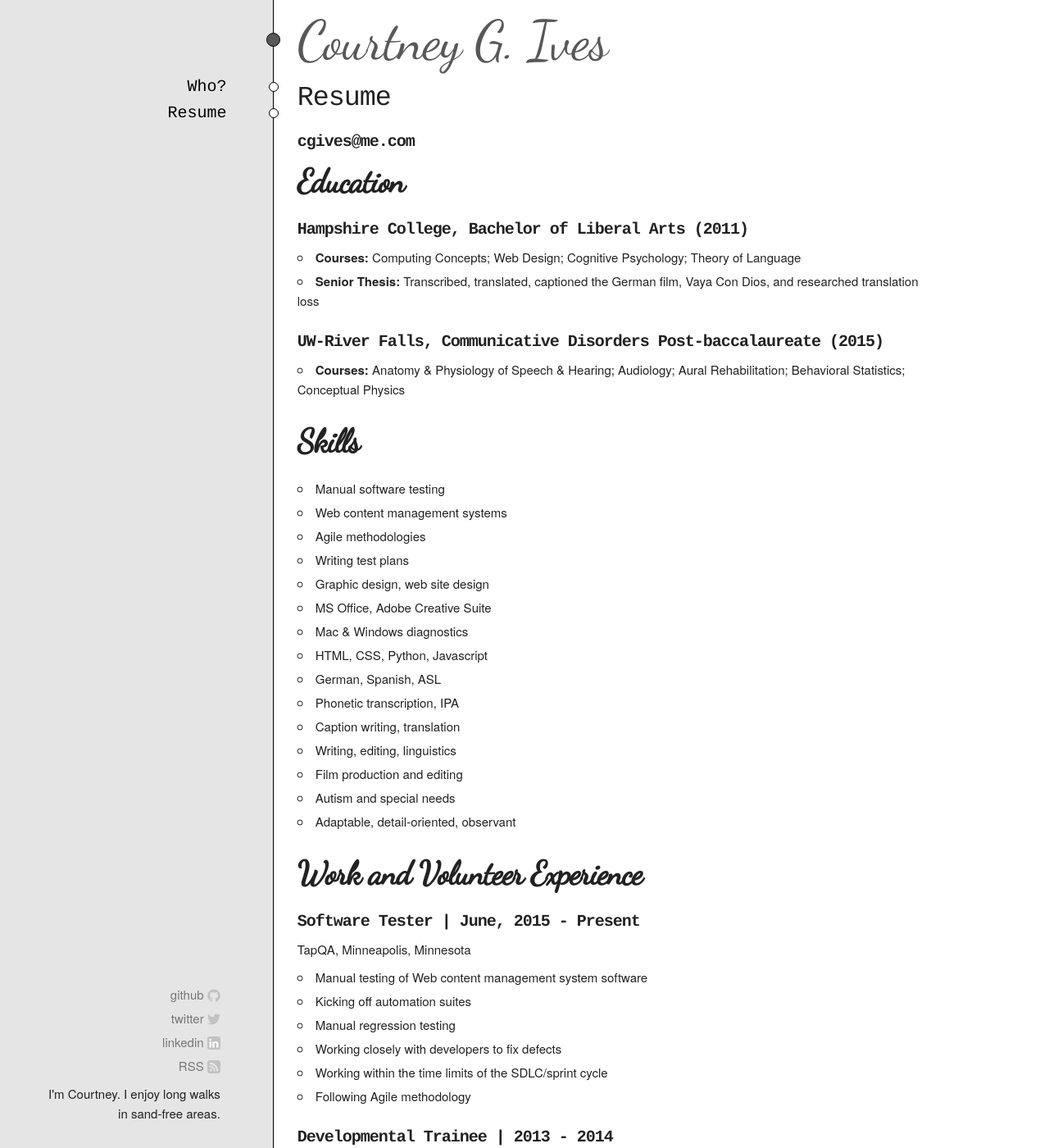
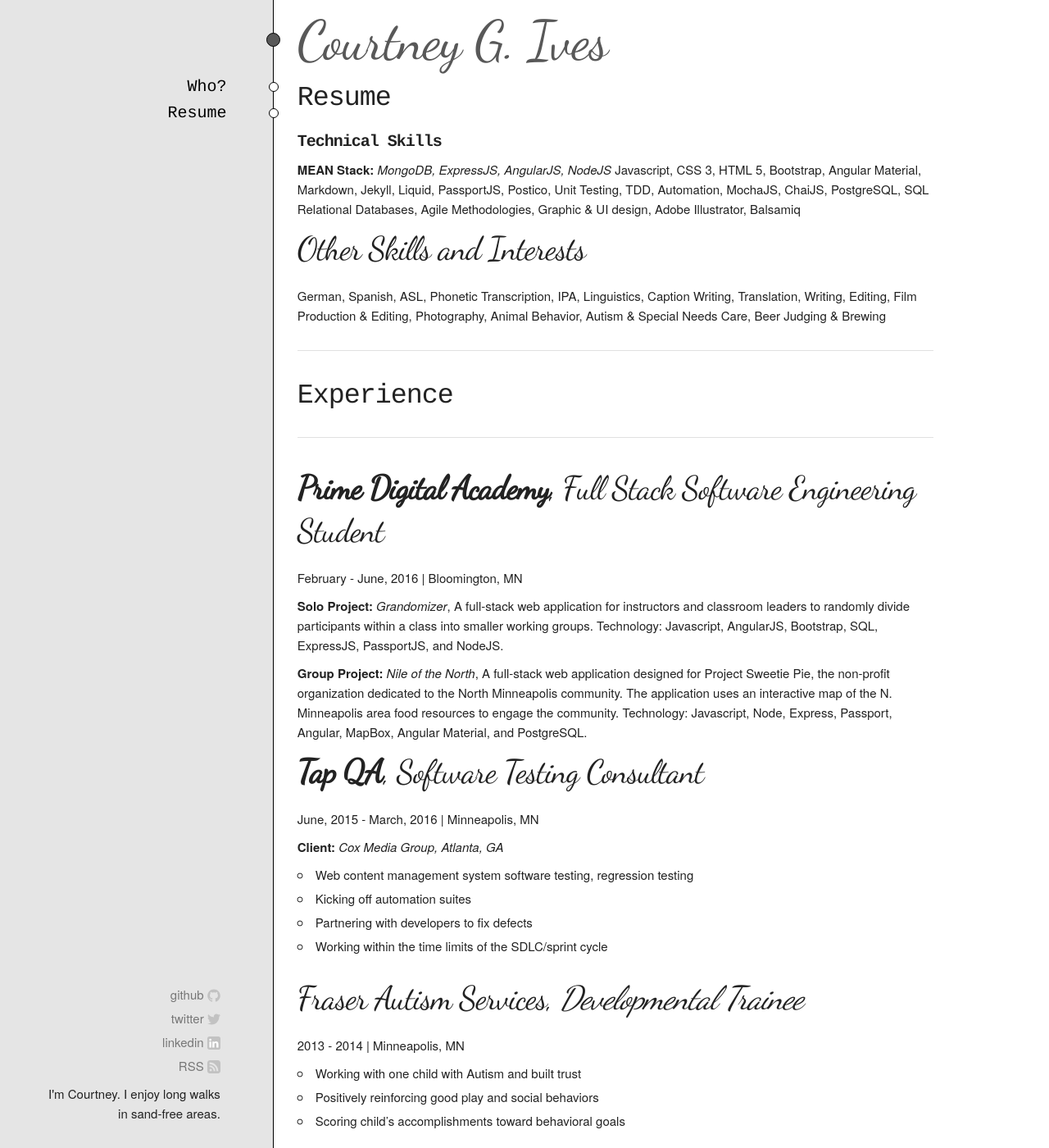
Before and after one commit to courtneygives/courtneygives.github.io, a Jekyll site: the page built from resume.markdown, in a window 1280 px wide and 1400 px high. Shown: the whole window at 82% size. Built offline with Jekyll 4.4.1, drawn with Linux system fonts in a browser that asks for light colours; a file with an impossible date is left out; some of the changed text lies outside the part shown.

Commit message:
new post, updated resume

```diff
--- a/_drafts/2015-06-javascript project 1.markdown
+++ /dev/null
@@ -1,6 +0,0 @@
----
-layout: post
-title:  "a little JavaScript project"
-date:   2015-06-15 12:00:00
-categories: projects
----
--- a/resume.markdown
+++ b/resume.markdown
@@ -4,94 +4,100 @@
 permalink: /resume/
 ---
 
-## cgives@me.com
 
-### **Education**
+## Technical Skills
 
-## Hampshire College, Bachelor of Liberal Arts (2011)
+**MEAN Stack:** *MongoDB, ExpressJS, AngularJS, NodeJS*
+Javascript, CSS 3, HTML 5, Bootstrap, Angular Material, Markdown, Jekyll, Liquid, PassportJS, Postico, Unit Testing, TDD, Automation, MochaJS, ChaiJS, PostgreSQL, SQL Relational Databases, Agile Methodologies, Graphic & UI design, Adobe Illustrator, Balsamiq
 
-- **Courses:**
-Computing Concepts; Web Design; Cognitive Psychology; Theory of Language
-- **Senior Thesis:** Transcribed, translated, captioned the German film, Vaya Con Dios, and researched translation loss
+### Other Skills and Interests
 
-## UW-River Falls, Communicative Disorders Post-baccalaureate (2015)
+German, Spanish, ASL, Phonetic Transcription, IPA, Linguistics, Caption Writing, Translation, Writing, Editing, Film Production & Editing, Photography, Animal Behavior, Autism & Special Needs Care, Beer Judging & Brewing
 
-- **Courses:** Anatomy & Physiology of Speech & Hearing; Audiology; Aural Rehabilitation; Behavioral Statistics; Conceptual Physics
+---
+# Experience
+---
 
-### **Skills**
+### **Prime Digital Academy**, Full Stack Software Engineering Student
+February - June, 2016 | Bloomington, MN
 
-- Manual software testing
-- Web content management systems
-- Agile methodologies
-- Writing test plans
-- Graphic design, web site design
-- MS Oﬃce, Adobe Creative Suite
-- Mac & Windows diagnostics
-- HTML, CSS, Python, Javascript
-- German, Spanish, ASL
-- Phonetic transcription, IPA
-- Caption writing, translation
-- Writing, editing, linguistics
-- Film production and editing
-- Autism and special needs
-- Adaptable, detail-oriented, observant
+**Solo Project:** *Grandomizer*, A full-stack web application for instructors and classroom leaders to randomly divide participants within a class into smaller working groups. Technology: Javascript, AngularJS, Bootstrap, SQL, ExpressJS, PassportJS, and NodeJS.
 
-### **Work and Volunteer Experience**
+**Group Project:** *Nile of the North*, A full-stack web application designed for Project Sweetie Pie, the non-profit organization dedicated to the North Minneapolis community. The application uses an interactive map of the N. Minneapolis area food resources to engage the community. Technology: Javascript, Node, Express, Passport, Angular, MapBox, Angular Material, and PostgreSQL.
 
-## Software Tester | June, 2015 - Present
-TapQA, Minneapolis, Minnesota
 
-- Manual testing of Web content management system software
+
+### **Tap QA**, Software Testing Consultant
+June, 2015 - March, 2016 | Minneapolis, MN
+
+**Client:** *Cox Media Group, Atlanta, GA*
+- Web content management system software testing, regression testing
 - Kicking off automation suites
-- Manual regression testing
-- Working closely with developers to fix defects
+- Partnering with developers to fix defects
 - Working within the time limits of the SDLC/sprint cycle
-- Following Agile methodology
 
-## Developmental Trainee | 2013 - 2014
-Fraser Autism Services, Minneapolis, Minnesota
+
+### Fraser Autism Services, *Developmental Trainee*
+2013 - 2014 | Minneapolis, MN
 
 - Working with one child with Autism and built trust
 - Positively reinforcing good play and social behaviors
 - Scoring child's accomplishments toward behavioral goals
 
-## Speech Pathology Volunteer | 2013 - 2014
-Saint Paul Public Schools, Focus Beyond
-Tracie Payne SLP & Deanna Morrow SLP | 651-744-1981
-
-- Programming augmentative communication devices
-- Assisting and observing teens with disabilities
-- Technological troubleshooting
-
-## Graphic Designer; Social Media Manager | 2011 - 2013
-Above the Fold Marketing, Burlington, Vermont, and online
-Barbara Dozetos, company owner | 802-382-0040
+### Above the Fold Marketing, *Graphic Designer; Social Media Manager*
+2011 - 2013 | Burlington, Vermont / Remote
 
 - Designing graphic media for clients; designing web sites
 - Providing social media content for clients' social media feeds, including Twitter, Facebook, and Google+
 
-## Special Needs Program Leader | 2011, 2012
-Northern Star Council BSA, Golden Valley, Minnesota
+
+### Northern Star Council BSA, *Special Needs Program Leader*
+2011 - 2012 | Golden Valley, MN
 
 - Planning and performing monthly visits to 50 group homes and special education programs in the Twin Cities area
 - Assisting participants with creative and educational projects
 
-## Production Assistant | 2011 - 2012
-Circle in the Field Media, Hastings, Minnesota
 
-- Scheduling interviews for the documentary
-- Transcribing interviews, assisting on set
+### Hampshire College Media Services, *Media Assistant*
+2007 - 2011 | Amherst, MA
 
-## Technical Assistant | 2009 - 2011
-International Language Institute, Northampton, Massachusetts
-
-- Managing staﬀ and lab computers, computer diagnostics
-- Tech support and staﬀ education
-
-## Media Assistant | 2007 - 2011
-Hampshire College Media Services, Amherst, Massachusetts
-
-- Screening films; editing filmed Hampshire events
+- Screening films, editing filmed Hampshire events
 - Running sound and video for events
 - Checking sound and video equipment in and out
 - Helping students choose suitable equipment
+
+
+### Carol's Hungry Mind Café, *Barista & Cashier*
+2006 - 2008 | Middlebury, VT
+
+- Customer service, cash handling, and coffee magic
+
+---
+# Education
+---
+### Full-Stack Software Engineering Certification
+Prime Digital Academy, 2016 | Bloomington, MN
+
+Prime Digital Academy is an 18-week, intensive program designed to prepare students for employment in the software development field. The program focuses on the JavaScript- based MEAN stack (MongoDB, ExpressJS, AngularJS, and NodeJS) with a strong focus on team-based projects and real-world business needs. In addition to teaching hard technical skills, Prime prepares students to be effective in the field as learners, communicators, and team members.
+
+
+
+### Communicative Disorders Post-baccalaureate
+UW-River Falls, 2015 | River Falls, WI
+
+--
+
+### Bachelor of Liberal Arts
+Hampshire College, 2011 | Amherst, MA
+
+**Senior Thesis:** Transcribed, translated, captioned the German film, Vaya Con Dios, and researched translation loss
+
+---
+# Volunteer Work
+---
+
+### Saint Paul Public Schools: *Focus Beyond*
+*Speech Pathology Volunteer*, 2013 - 2014 | Saint Paul, MN
+
+- Programming augmentative communication devices
+- Assisting and observing teens with disabilities
```
Also changed, not shown: _posts/2016-05-26-prime.markdown (added, +35 -0 lines), Gemfile.lock.
